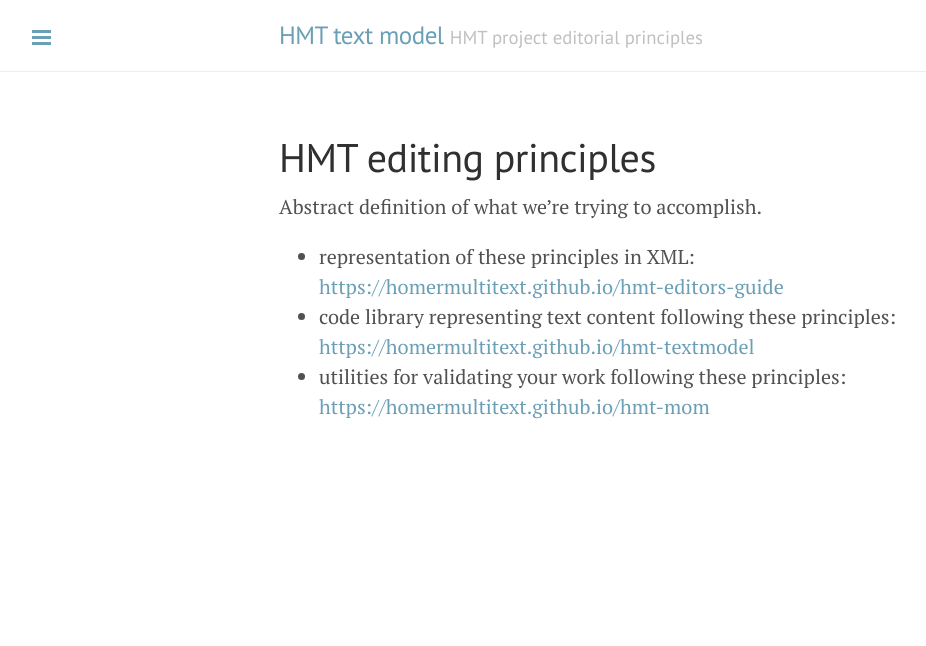
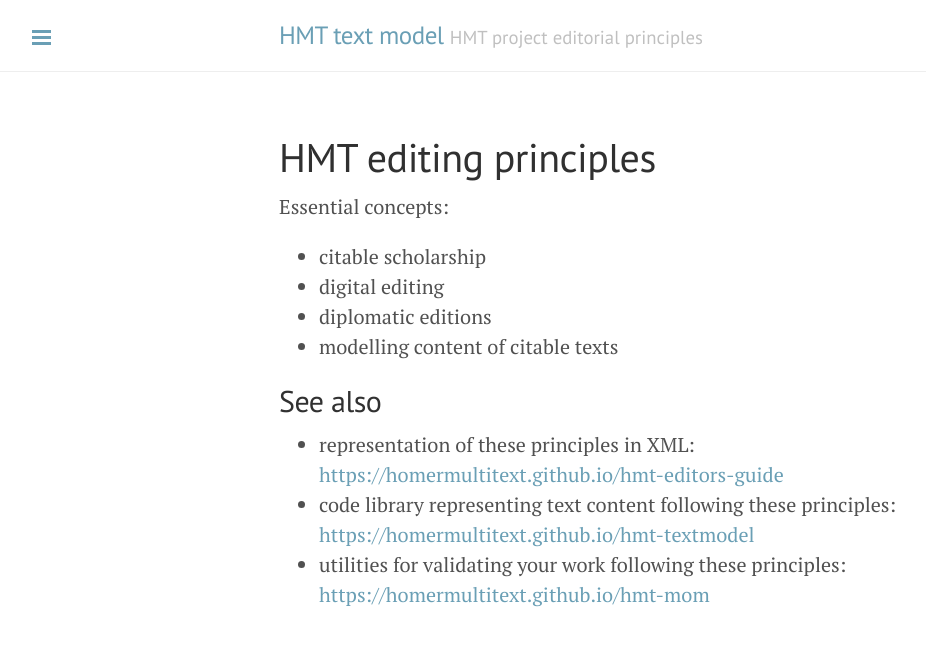
Before and after one commit to homermultitext/hmt-editing-principles, a Jekyll site: the page built from docs/index.md, in a window 1280 px wide. Shown: the top 646 px of the page, without its empty margins (1-927 px from the left). Built offline with Jekyll 4.4.1, drawn with Linux system fonts in a browser that asks for light colours.

Commit message:
Outline contents

```diff
--- a/docs/index.md
+++ b/docs/index.md
@@ -3,7 +3,16 @@ layout: page
 title: HMT editing principles
 ---
 
-Abstract definition of what we're trying to accomplish.
+Essential concepts:
+
+
+-   citable scholarship
+-   digital editing
+-   diplomatic editions
+-   modelling content of citable texts
+
+
+## See also
 
 -   representation of these principles in XML:  <https://homermultitext.github.io/hmt-editors-guide>
 -   code library representing text content following these principles:  <https://homermultitext.github.io/hmt-textmodel>
```
